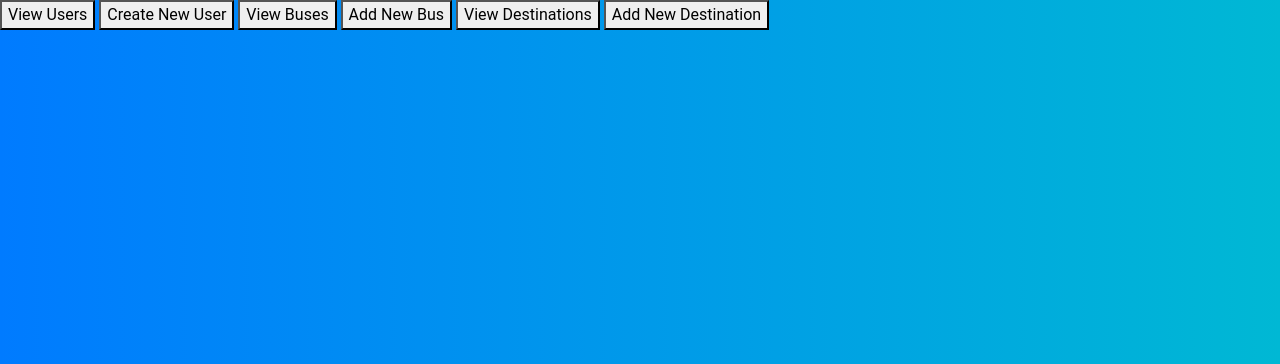
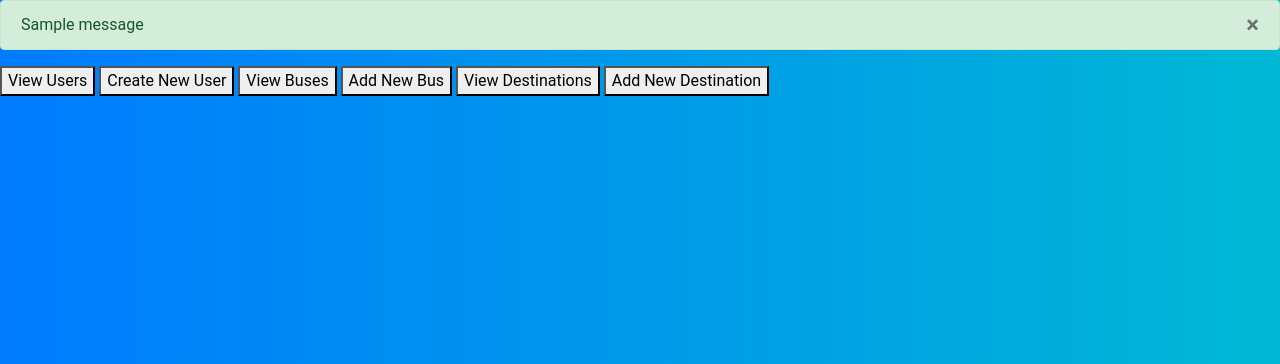
Before and after one commit to ivaceh/bus-ticket-booking-system, a Flask app: page /admin-panel in a window 1280 px wide. Shown: the part 56-420 px from the top of the page. Run offline with Flask 3, Linux system fonts and the light colour scheme; a user stored in the database is signed in; one stand-in notice (Sample message) is shown; some libraries are stand-ins or nearby versions.

Commit message:
Add flash message display and auto-hide functionality in base template

```diff
--- a/btbs/templates/base.html
+++ b/btbs/templates/base.html
@@ -79,15 +79,37 @@
           </ul>
         </div>
     </nav>
+    {% with messages = get_flashed_messages(with_categories=true) %}
+      {% if messages %}
+        {% for category, message in messages %}
+            <div class="alert alert-{{ category }} flash-message">
+                <button type="button" class="m1-2 mb-1 close" data-dismiss="alert" aria-label="Close">
+                    <span aria-hidden="true">&times;</span>
+                </button>
+                {{ message }}
+            </div>
+        {% endfor %}
+      {% endif %}
+    {% endwith %}
+  </div>
 
       {% block content %}
 
       {% endblock %}
+
     <!-- Optional JavaScript -->
     <!-- jQuery first, then Popper.js, then Bootstrap JS -->
     <script src="https://code.jquery.com/jquery-3.2.1.slim.min.js" integrity="sha384-KJ3o2DKtIkvYIK3UENzmM7KCkRr/rE9/Qpg6aAZGJwFDMVNA/GpGFF93hXpG5KkN" crossorigin="anonymous"></script>
     <script src="https://cdn.jsdelivr.net/npm/popper.js@1.12.9/dist/umd/popper.min.js" integrity="sha384-ApNbgh9B+Y1QKtv3Rn7W3mgPxhU9K/ScQsAP7hUibX39j7fakFPskvXusvfa0b4Q" crossorigin="anonymous"></script>
     <script src="https://cdn.jsdelivr.net/npm/bootstrap@4.0.0/dist/js/bootstrap.min.js" integrity="sha384-JZR6Spejh4U02d8jOt6vLEHfe/JQGiRRSQQxSfFWpi1MquVdAyjUar5+76PVCmYl" crossorigin="anonymous"></script>
+    <script>
+      // Hide flash messages after 10 seconds
+      $(document).ready(function() {
+          setTimeout(function() {
+              $(".flash-message").alert('close');
+          }, 10000);
+      });
+    </script>
   </body>
   <style>
     body {
```
